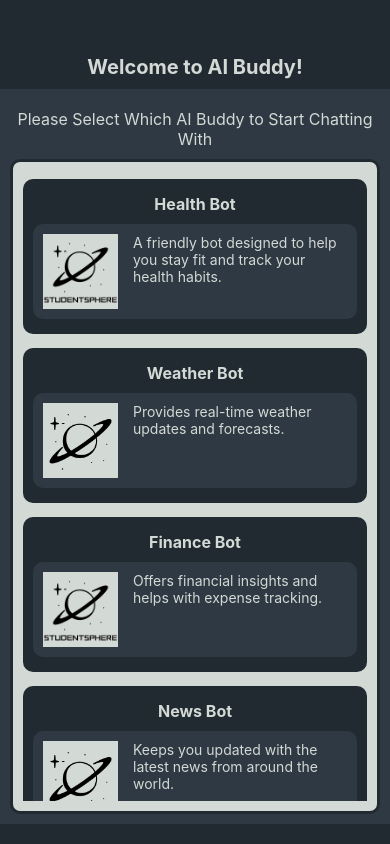
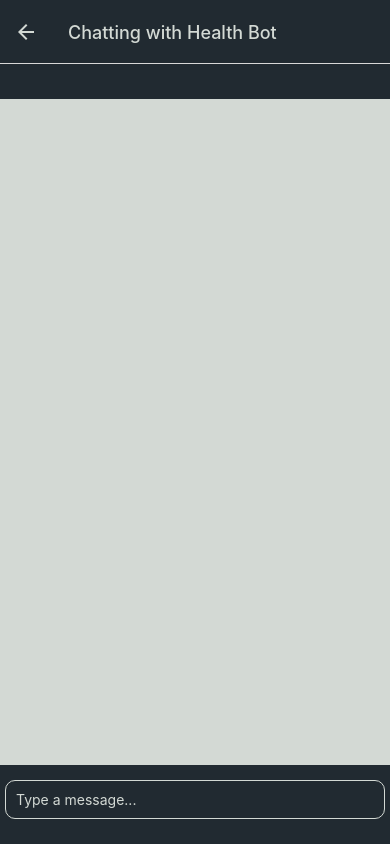
Before and after one commit to GCraio/ChatGPT-AI-ChatBot-Messenger, a React Native app: screen /HomeScreen in a window 390 px wide. Both pictures are taken after a click on the element 195 px from the left and 271 px from the top of the page. Built offline with nearby package versions, Linux system fonts and the light colour scheme.

Commit message:
added basic log chatting

```diff
--- a/App.js
+++ b/App.js
@@ -4,6 +4,7 @@ import React, { useEffect } from "react";
 
 // Screens
 import HomeScreen from "./app/screens/HomeScreen";
+import BotChatRoom from "./app/screens/BotChatRoom";
 
 const Stack = createNativeStackNavigator();
 
@@ -17,17 +18,17 @@ export default function App() {
             component={HomeScreen}
             options={{ headerShown: false, gestureEnabled: false }}
           />
-          {/* <Stack.Screen
-            name="MyEventsScreen"
-            component={MyEventsScreen}
+          <Stack.Screen
+            name="BotChatRoom"
+            component={BotChatRoom}
             options={{
-              title: "My Events",
+              title: "Chat Room",
               headerBackTitle: "Back",
               gestureEnabled: false,
               headerTintColor: "#D3D9D4",
               headerStyle: { backgroundColor: "#212A31" },
             }}
-          /> */}
+          />
         </>
       </Stack.Navigator>
     </NavigationContainer>
--- a/app.json
+++ b/app.json
@@ -5,7 +5,7 @@
     "version": "1.0.0",
     "orientation": "portrait",
     "icon": "./assets/icon.png",
-    "userInterfaceStyle": "light",
+    "userInterfaceStyle": "automatic",
     "splash": {
       "image": "./assets/splash.png",
       "resizeMode": "contain",
--- /dev/null
+++ b/app/components/MessageLogBlock.js
@@ -0,0 +1,13 @@
+import React from "react";
+import styles from "../styles/styles";
+import { Text, View, TouchableOpacity, Image } from "react-native";
+
+function MessageLogBlock({ messageLogData }) {
+  return (
+    <View style={styles.messageLogContainer}>
+      <Text style={styles.messageLogText}>{messageLogData.text}</Text>
+    </View>
+  );
+}
+
+export default MessageLogBlock;
--- /dev/null
+++ b/app/screens/BotChatRoom.js
@@ -0,0 +1,80 @@
+import {
+  Text,
+  ScrollView,
+  SafeAreaView,
+  TextInput,
+  KeyboardAvoidingView,
+  Platform,
+} from "react-native";
+import React, { useState, useEffect, useRef, useCallback } from "react";
+import styles from "../styles/styles";
+import BotData from "../data/BotData.json";
+import { colorPalette } from "../styles/styles";
+import ChatBotButton from "../components/ChatBotButton";
+import MessageLogBlock from "../components/MessageLogBlock";
+
+function BotChatRoom({ navigation, route }) {
+  const [botData, setBotData] = useState({});
+  const [message, setMessage] = useState("");
+  const [messageLogs, setMessageLogs] = useState([]);
+
+  const getBotData = () => {
+    // Get the bot data from the BotData.json file
+    const jsonBotData = BotData.find((bot) => bot.id === route.params.botId);
+    setBotData(jsonBotData);
+    // edit screen title name
+    navigation.setOptions({ title: "Chatting with " + jsonBotData.name });
+  };
+
+  const insertBotMessage = (userMessage) => {
+    const botMessage = {
+      id: messageLogs.length + 1, // Unique ID for each message
+      text: "Hello! How can I help you today?",
+    };
+
+    // add the userMessage first then the botMessage to the messageLogs
+    setMessageLogs([...messageLogs, userMessage, botMessage]);
+    setMessage("");
+  };
+
+  const insertMessageLog = (messageText) => {
+    const newMessage = {
+      id: messageLogs.length + 1, // Unique ID for each message
+      text: messageText,
+    };
+    insertBotMessage(newMessage);
+  };
+
+  useEffect(() => {
+    getBotData();
+  }, []);
+
+  return (
+    <SafeAreaView style={styles.androidContainer}>
+      <KeyboardAvoidingView
+        style={{
+          flex: 1,
+        }}
+        behavior={Platform.OS === "ios" ? "padding" : "height"}
+        keyboardVerticalOffset={90}
+      >
+        <ScrollView contentContainerStyle={styles.chatRoomScrollContainer}>
+          {messageLogs.map((messageLog, index) => {
+            return <MessageLogBlock key={index} messageLogData={messageLog} />;
+          })}
+        </ScrollView>
+        <TextInput
+          value={message}
+          style={styles.chatRoomTextInput}
+          placeholder="Type a message..."
+          placeholderTextColor={colorPalette.fifthColor}
+          onChangeText={(text) => setMessage(text)}
+          onSubmitEditing={() => insertMessageLog(message)}
+          returnKeyType="send"
+        />
+      </KeyboardAvoidingView>
+    </SafeAreaView>
+  );
+}
+
+export default BotChatRoom;
--- a/app/screens/HomeScreen.js
+++ b/app/screens/HomeScreen.js
@@ -14,9 +14,10 @@ import ChatBotButton from "../components/ChatBotButton";
 import BotData from "../data/BotData.json";
 
 function HomeScreen({ navigation, route }) {
-  const tempFunction = () => {
-    console.log("Temp Function");
+  const gotoChat = (botId) => {
+    navigation.navigate("BotChatRoom", { botId: botId });
   };
+
   return (
     <SafeAreaView on style={styles.androidContainer}>
       <Text style={styles.homeScreenMainTitleText}>Welcome to AI Buddy!</Text>
@@ -33,7 +34,7 @@ function HomeScreen({ navigation, route }) {
                   title={bot.name}
                   description={bot.description}
                   imageId={bot.imageSrc}
-                  goto={() => console.log("Chat with", bot.name)}
+                  goto={() => gotoChat(bot.id)}
                 />
               );
             })}
--- a/app/styles/styles.js
+++ b/app/styles/styles.js
@@ -5,6 +5,14 @@ const secondColor = "#2E3944";
 const thirdColor = "#124E66";
 const fourthColor = "#748D92";
 const fifthColor = "#D3D9D4";
+
+const colorPalette = {
+  firstColor,
+  secondColor,
+  thirdColor,
+  fourthColor,
+  fifthColor,
+};
 
 export default StyleSheet.create({
   androidContainer: {
@@ -36,6 +44,12 @@ export default StyleSheet.create({
   },
   scrollContainer: {
     flexGrow: 1,
+  },
+  chatRoomScrollContainer: {
+    flexGrow: 1,
+    backgroundColor: fifthColor,
+    padding: 10,
+    // justifyContent: "flex-end",
   },
   homeScreenSecondartTitleText: {
     color: fifthColor,
@@ -71,8 +85,27 @@ export default StyleSheet.create({
     textAlign: "center",
     marginVertical: 5,
   },
-  imageSide: {},
   textSide: {
     flex: 1,
   },
+  chatRoomTextInput: {
+    padding: 10,
+    borderRadius: 10,
+    marginVertical: 15,
+    marginHorizontal: 5,
+    borderWidth: 1,
+    borderColor: fifthColor,
+    color: fifthColor,
+  },
+  messageLogContainer: {
+    backgroundColor: thirdColor,
+    padding: 10,
+    borderRadius: 10,
+    marginVertical: 5,
+  },
+  messageLogText: {
+    color: fifthColor,
+  },
 });
+
+export { colorPalette };
```
